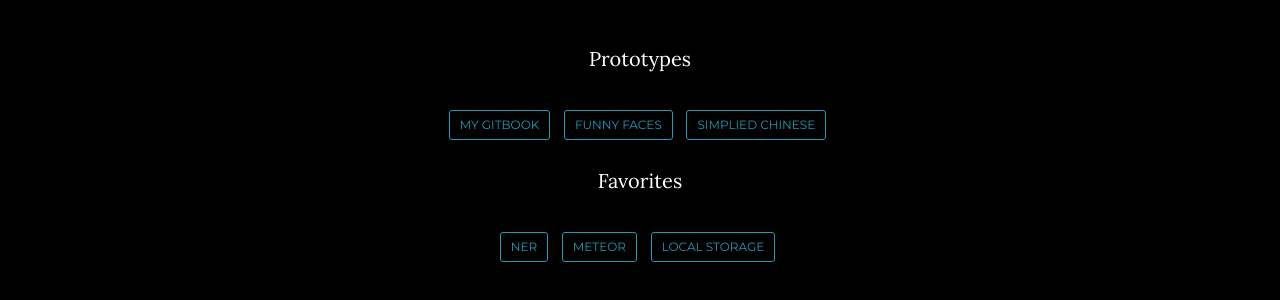
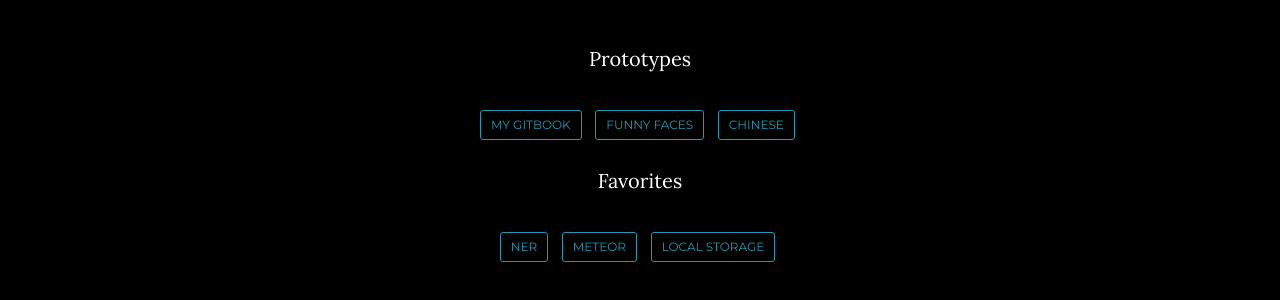
Before and after one commit to fengtingzhang/blog, a Jekyll site: the page built from index.html, in a window 1280 px wide and 900 px high, scrolled down 1658 px. Shown: the part 428-728 px from the top of the window. Built offline with Jekyll 4.4.1, drawn with Linux system fonts in a browser that asks for light colours.

Commit message:
Correct typo

```diff
--- a/_config.yml
+++ b/_config.yml
@@ -31,7 +31,7 @@
     url: http://fengtingzhang.gitbooks.io/blog/content/
   - title: Funny Faces
     url: http://radiant-lowlands-2074.herokuapp.com/
-  - title: Simplied Chinese
+  - title: Chinese
     url: http://phyllispei.github.io/marketing/
 
 # Cool things
```
